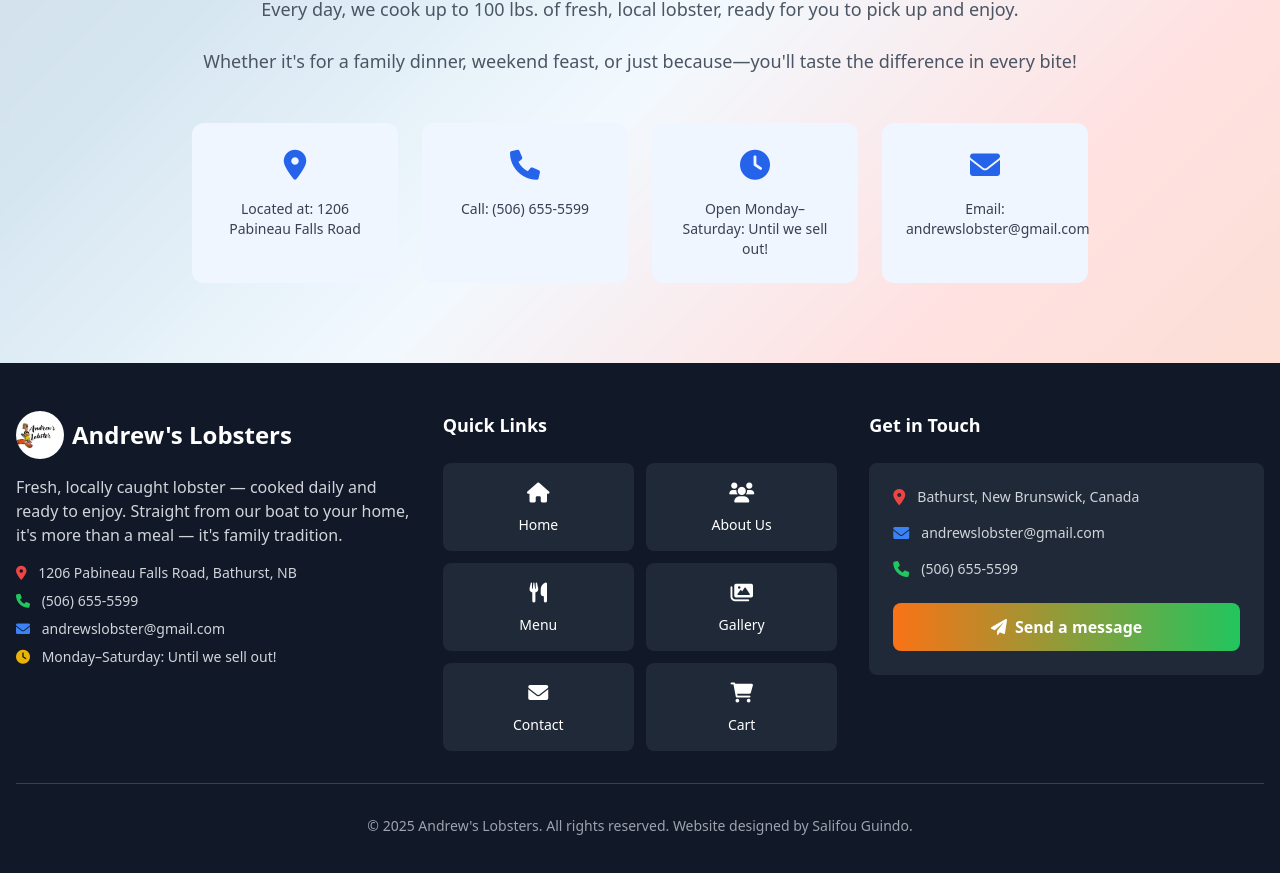
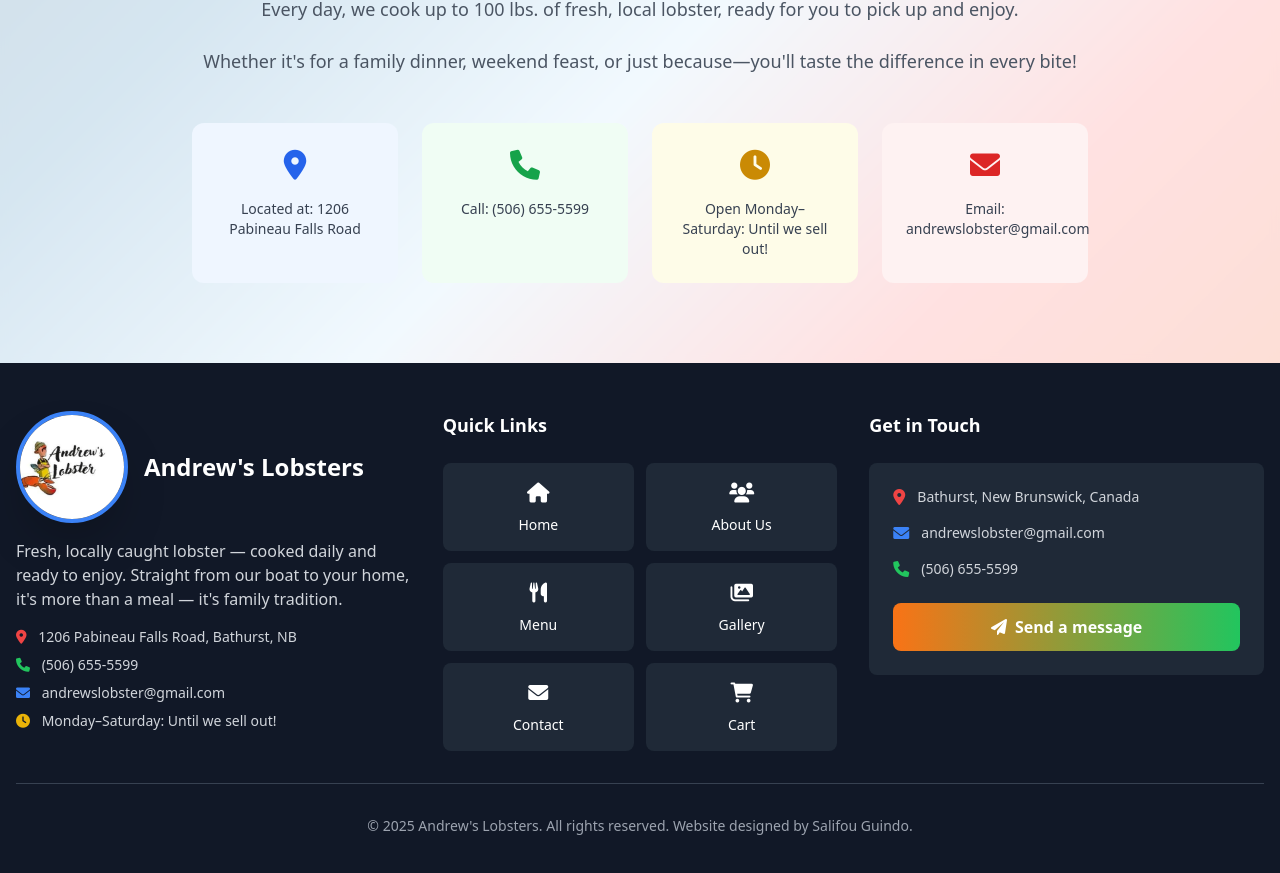
Before and after one commit to Guindo97/andrewlobsters, a React (Vite) app: page / in a window 1280 px wide. Shown: the part 1117-1990 px from the top of the page. Built offline with nearby package versions, Linux system fonts and the light colour scheme.

Commit message:
commit logo and contact

```diff
--- a/src/components/About.jsx
+++ b/src/components/About.jsx
@@ -19,22 +19,33 @@
           </p>
 
           <div className="grid md:grid-cols-2 lg:grid-cols-4 gap-6">
-            <div className="bg-blue-50 p-6 rounded-xl">
+            <a
+              href="https://maps.google.com/maps?q=1206+Pabineau+Falls+Road,+Bathurst,+NB"
+              target="_blank"
+              rel="noopener noreferrer"
+              className="bg-blue-50 p-6 rounded-xl hover:bg-blue-100 transition-colors cursor-pointer"
+            >
               <i className="fas fa-map-marker-alt text-3xl text-blue-600 mb-4"></i>
               <p className="text-sm text-gray-700">{t.info.location}</p>
-            </div>
-            <div className="bg-blue-50 p-6 rounded-xl">
-              <i className="fas fa-phone text-3xl text-blue-600 mb-4"></i>
+            </a>
+            <a
+              href="tel:+15066555599"
+              className="bg-green-50 p-6 rounded-xl hover:bg-green-100 transition-colors cursor-pointer"
+            >
+              <i className="fas fa-phone text-3xl text-green-600 mb-4"></i>
               <p className="text-sm text-gray-700">{t.info.phone}</p>
-            </div>
-            <div className="bg-blue-50 p-6 rounded-xl">
-              <i className="fas fa-clock text-3xl text-blue-600 mb-4"></i>
+            </a>
+            <div className="bg-yellow-50 p-6 rounded-xl">
+              <i className="fas fa-clock text-3xl text-yellow-600 mb-4"></i>
               <p className="text-sm text-gray-700">{t.info.hours}</p>
             </div>
-            <div className="bg-blue-50 p-6 rounded-xl">
-              <i className="fas fa-envelope text-3xl text-blue-600 mb-4"></i>
+            <a
+              href="mailto:andrewslobster@gmail.com"
+              className="bg-red-50 p-6 rounded-xl hover:bg-red-100 transition-colors cursor-pointer"
+            >
+              <i className="fas fa-envelope text-3xl text-red-600 mb-4"></i>
               <p className="text-sm text-gray-700">{t.info.email}</p>
-            </div>
+            </a>
           </div>
         </div>
       </div>
--- a/src/components/Contact.jsx
+++ b/src/components/Contact.jsx
@@ -61,21 +61,35 @@
             <div className="bg-white rounded-2xl p-8 shadow-xl">
               <h3 className="text-2xl font-bold text-blue-900 mb-6">Visit Us</h3>
               <div className="space-y-4">
-                <div className="flex items-center space-x-3">
+                <a
+                  href="https://maps.google.com/maps?q=1206+Pabineau+Falls+Road,+Bathurst,+NB"
+                  target="_blank"
+                  rel="noopener noreferrer"
+                  className="flex items-center space-x-3 hover:bg-blue-50 p-2 rounded-lg transition-colors cursor-pointer"
+                >
                   <i className="fas fa-map-marker-alt text-blue-600"></i>
-                  <span>1206 Pabineau Falls Road, Bathurst, NB</span>
-                </div>
-                <div className="flex items-center space-x-3">
-                  <i className="fas fa-phone text-blue-600"></i>
-                  <span>(506) 655-5599</span>
-                </div>
-                <div className="flex items-center space-x-3">
-                  <i className="fas fa-envelope text-blue-600"></i>
-                  <span>andrewslobster@gmail.com</span>
-                </div>
-                <div className="flex items-center space-x-3">
-                  <i className="fas fa-clock text-blue-600"></i>
-                  <span>Monday–Saturday: Until we sell out!</span>
+                  <span className="text-gray-700">1206 Pabineau Falls Road, Bathurst, NB</span>
+                </a>
+
+                <a
+                  href="tel:+15066555599"
+                  className="flex items-center space-x-3 hover:bg-green-50 p-2 rounded-lg transition-colors cursor-pointer"
+                >
+                  <i className="fas fa-phone text-green-600"></i>
+                  <span className="text-gray-700">(506) 655-5599</span>
+                </a>
+
+                <a
+                  href="mailto:andrewslobster@gmail.com"
+                  className="flex items-center space-x-3 hover:bg-red-50 p-2 rounded-lg transition-colors cursor-pointer"
+                >
+                  <i className="fas fa-envelope text-red-600"></i>
+                  <span className="text-gray-700">andrewslobster@gmail.com</span>
+                </a>
+
+                <div className="flex items-center space-x-3 p-2">
+                  <i className="fas fa-clock text-yellow-600"></i>
+                  <span className="text-gray-700">Monday–Saturday: Until we sell out!</span>
                 </div>
               </div>
             </div>
--- a/src/components/Footer.jsx
+++ b/src/components/Footer.jsx
@@ -7,8 +7,8 @@
         <div className="grid md:grid-cols-3 gap-8">
           {/* Company Info */}
           <div>
-            <div className="flex items-center space-x-2 mb-4">
-              <img src="/images/andrew.jpg" alt="Andrew's Lobsters" className="w-12 h-12 rounded-full object-cover" />
+            <div className="flex items-center space-x-4 mb-4">
+              <img src="/images/andrew.jpg" alt="Andrew's Lobsters" className="w-28 h-28 rounded-full object-cover border-4 border-blue-500 shadow-2xl" />
               <h3 className="text-2xl font-bold">Andrew's Lobsters</h3>
             </div>
             <p className="text-gray-300 mb-4">
--- a/src/components/Header.jsx
+++ b/src/components/Header.jsx
@@ -17,8 +17,8 @@
     <header className="fixed top-0 w-full bg-white/95 backdrop-blur-sm shadow-lg z-50">
       <div className="container mx-auto px-4 py-4">
         <div className="flex justify-between items-center">
-          <div className="flex items-center space-x-2">
-            <img src="/images/andrew.jpg" alt="Andrew's Lobsters" className="w-10 h-10 rounded-full object-cover" />
+          <div className="flex items-center space-x-4">
+            <img src="/images/andrew.jpg" alt="Andrew's Lobsters" className="w-24 h-24 rounded-full object-cover border-4 border-blue-400 shadow-xl" />
             <h1 className="text-2xl font-bold text-blue-900">Andrew's Lobsters</h1>
           </div>
 
```
